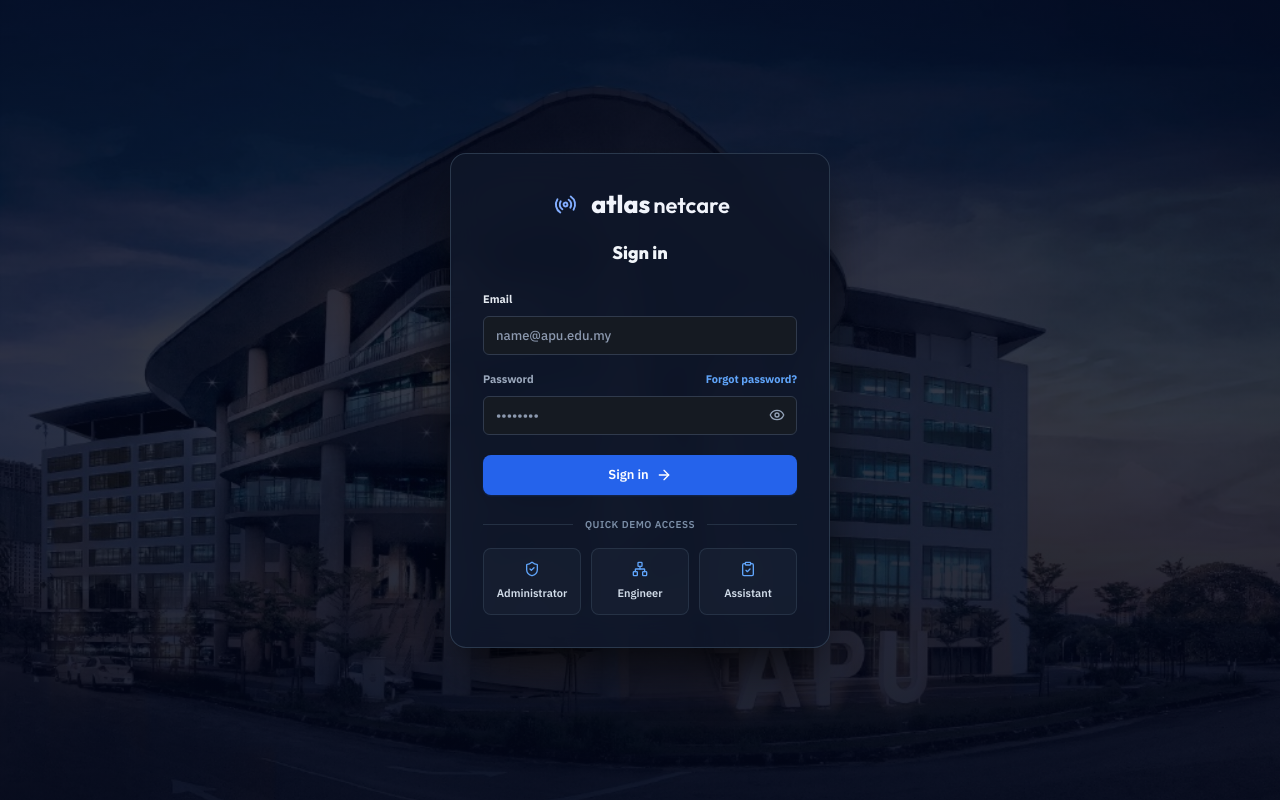
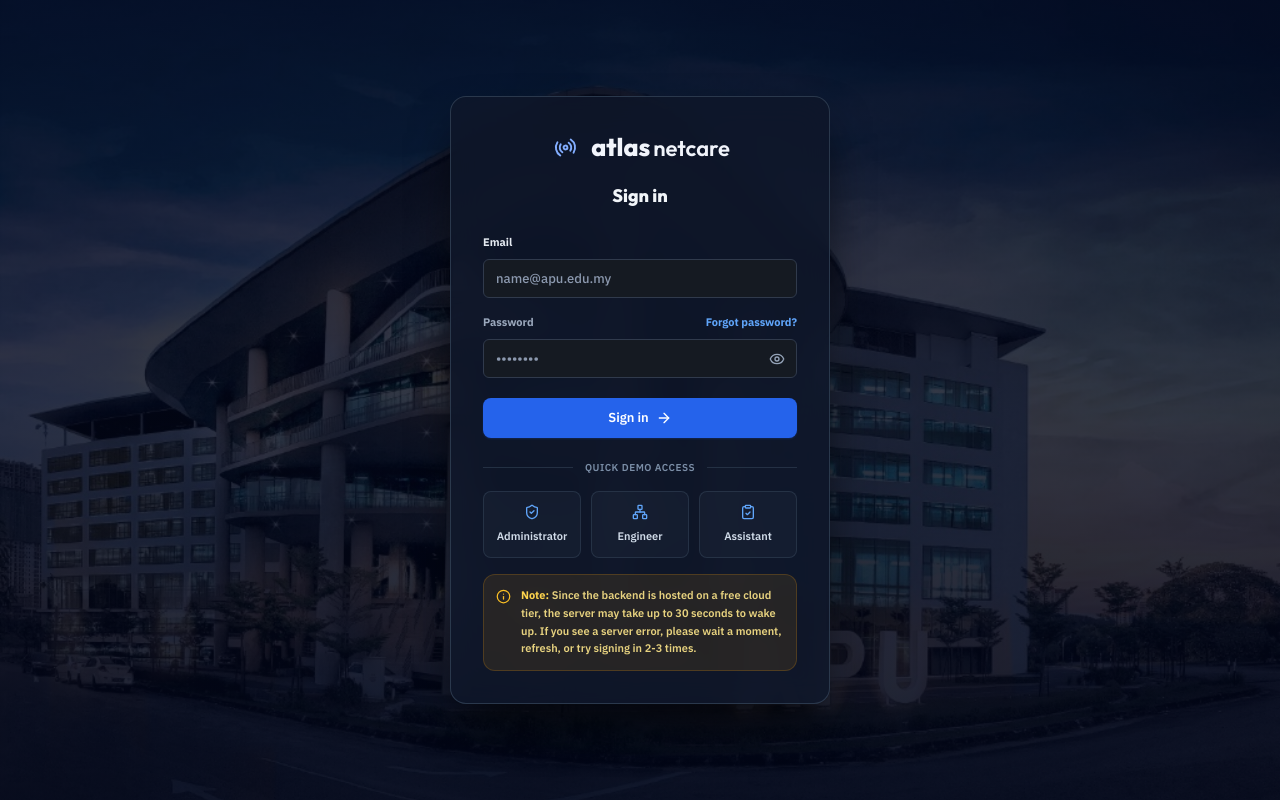
Before and after one commit to ThintMyat201/netcare-lab, a React (Create React App) app in the folder frontend/: page / in a window 1280 px wide. Built offline with nearby package versions, Linux system fonts and the light colour scheme; no server answers.

Commit message:
add text note under Quick Demo access section

```diff
--- a/frontend/src/pages/Login.tsx
+++ b/frontend/src/pages/Login.tsx
@@ -1,6 +1,6 @@
 import { FormEvent, useState } from 'react';
 import { Navigate } from 'react-router-dom';
-import { ArrowRight, Eye, EyeOff, ShieldCheck, Network, ClipboardCheck } from 'lucide-react';
+import { ArrowRight, Eye, EyeOff, ShieldCheck, Network, ClipboardCheck, Info } from 'lucide-react';
 import { useAuth } from '../context';
 import { Logo, Button, Field, ErrorBox } from '../components/shared';
 import { api, errorText } from '../lib/api';
@@ -175,6 +175,18 @@ export default function Login() {
                   );
                 })}
               </div>
+
+              <div
+                data-testid="cloud-tier-notice"
+                className="mt-4 flex items-start gap-2.5 rounded-xl border border-amber-500/20 bg-amber-500/10 p-3 text-[11px] leading-relaxed text-amber-200/90"
+              >
+                <Info size={15} className="mt-0.5 shrink-0 text-amber-400" />
+                <p>
+                  <strong className="font-semibold text-amber-300">Note:</strong> Since the backend is hosted on a free
+                  cloud tier, the server may take up to 30 seconds to wake up. If you see a server error, please wait a
+                  moment, refresh, or try signing in 2-3 times.
+                </p>
+              </div>
             </div>
           ) : (
             <button
```
